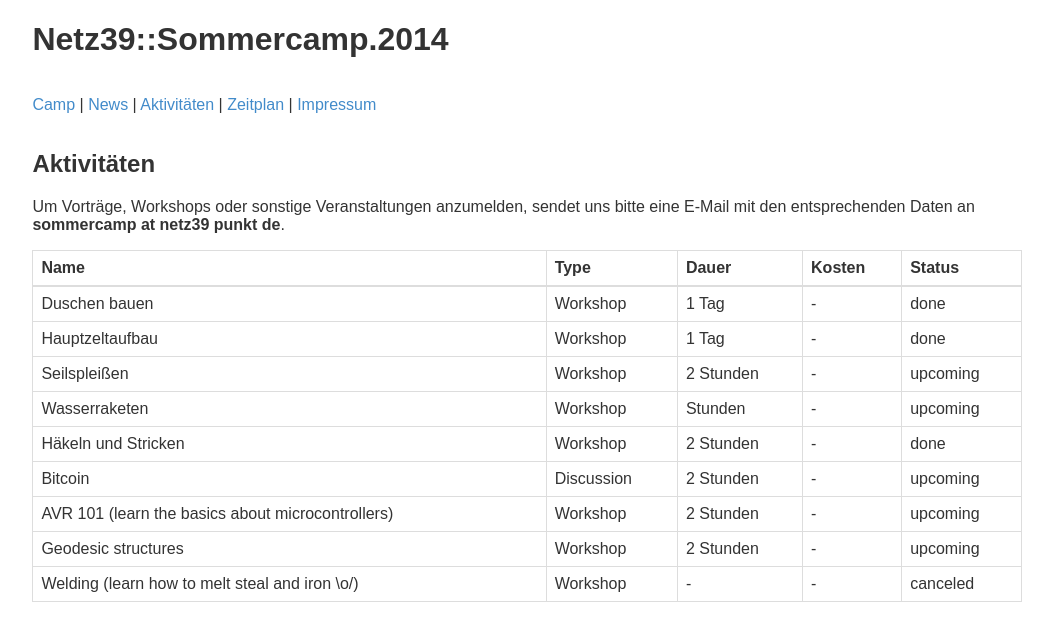
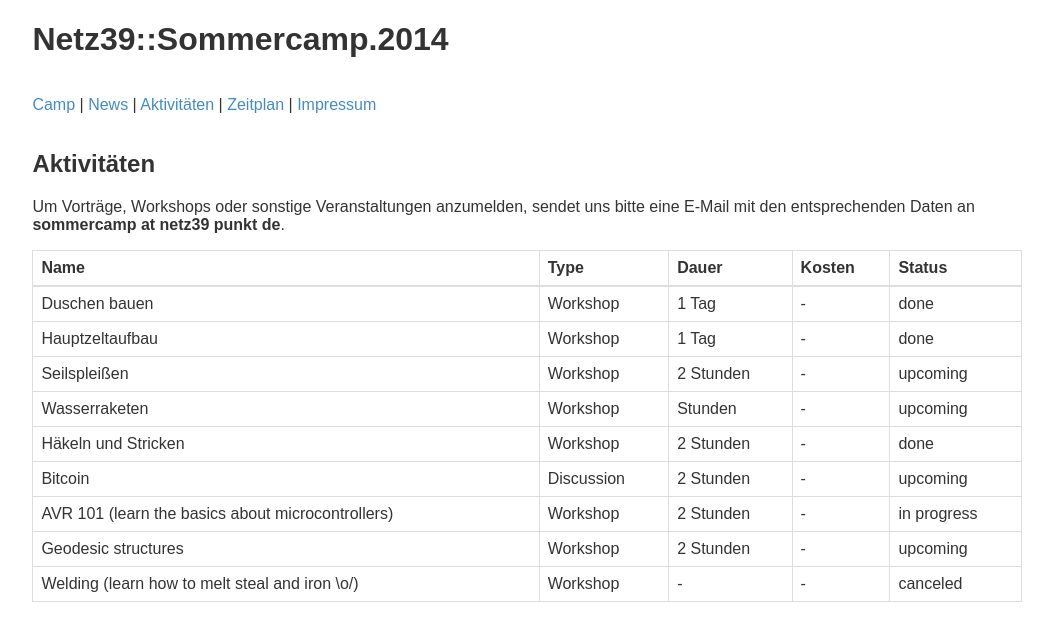
Before and after one commit to netz39/sommercamp2014, a Jekyll site: the page built from activities/index.md, in a window 1280 px wide. Shown: the top 641 px of the page, without its empty margins (114-1167 px from the left). Built offline with Jekyll 4.4.1, drawn with Linux system fonts in a browser that asks for light colours.

Commit message:
Updated schedule

```diff
--- a/activities/index.md
+++ b/activities/index.md
@@ -14,7 +14,7 @@ Um Vorträge, Workshops oder sonstige Veranstaltungen anzumelden, sendet uns bit
 | Wasserraketen | Workshop | Stunden | - | upcoming
 | Häkeln und Stricken | Workshop | 2 Stunden | - | done
 | Bitcoin | Discussion | 2 Stunden | - | upcoming
-| AVR 101 (learn the basics about microcontrollers) | Workshop | 2 Stunden | - | upcoming
+| AVR 101 (learn the basics about microcontrollers) | Workshop | 2 Stunden | - | in progress
 | Geodesic structures | Workshop | 2 Stunden | - | upcoming
 | Welding (learn how to melt steal and iron \o/) | Workshop | - | - | canceled
 |---
```
